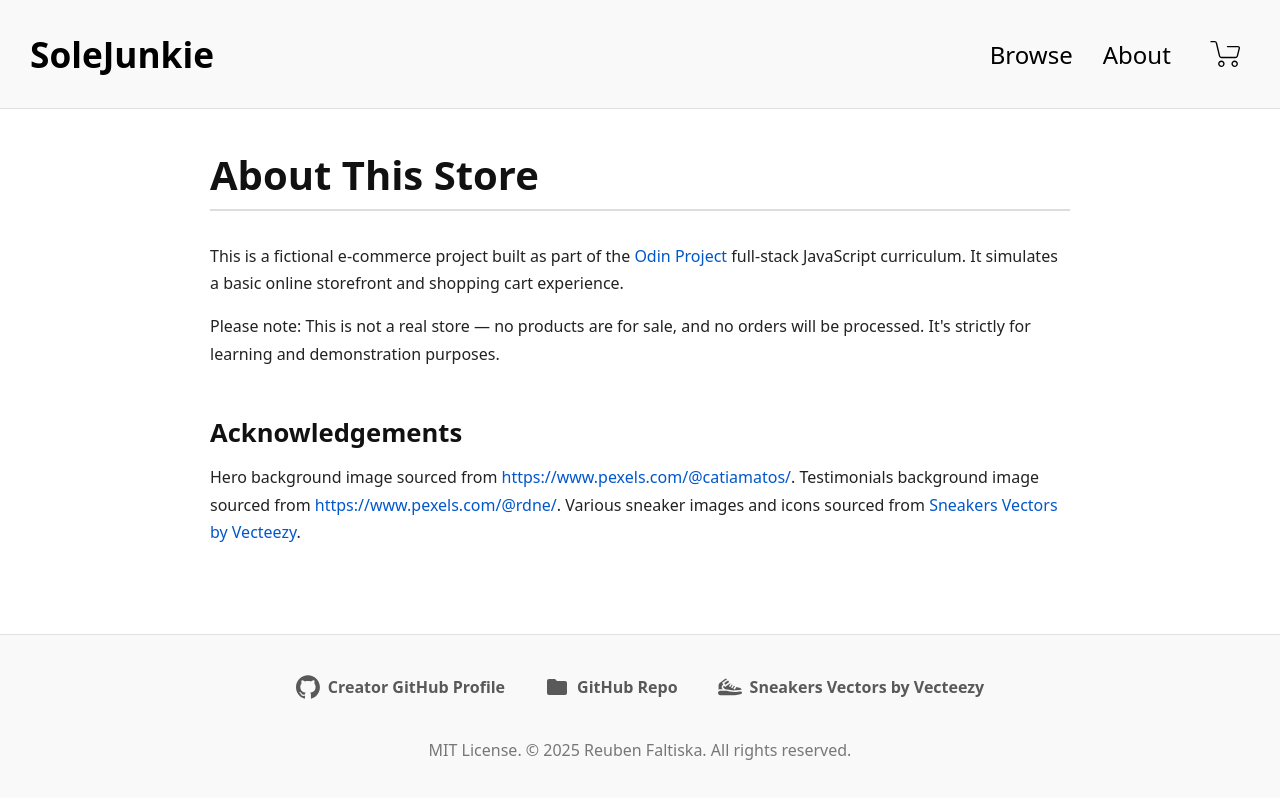
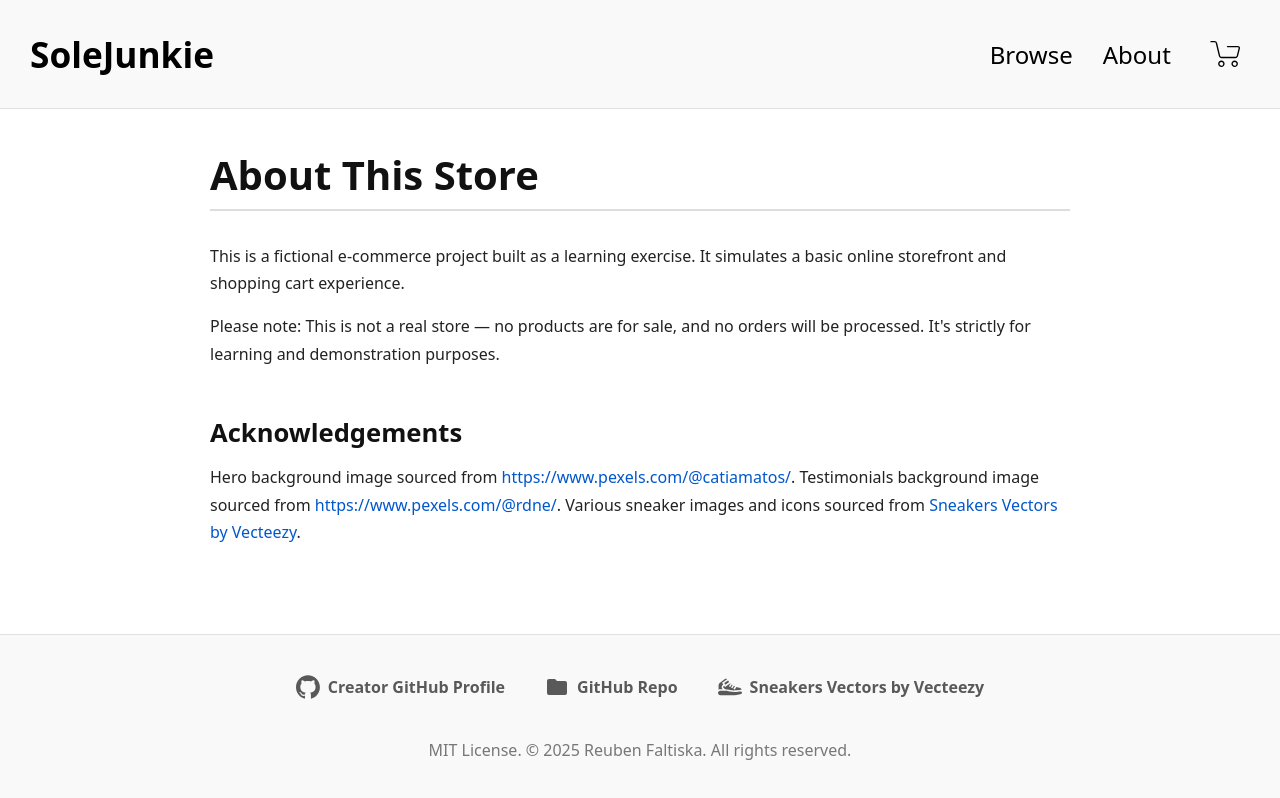
Before and after one commit to Reuben-24/shop, a React (Vite) app: page /about in a window 1280 px wide. Shown: the top 798 px of the page. Built offline with nearby package versions, Linux system fonts and the light colour scheme.

Commit message:
Update about page

```diff
--- a/src/components/About.jsx
+++ b/src/components/About.jsx
@@ -7,16 +7,7 @@ function About() {
         <section className={styles.introSection}>
           <h1>About This Store</h1>
           <p>
-            This is a fictional e-commerce project built as part of the
-            <a
-              href="https://www.theodinproject.com"
-              target="_blank"
-              rel="noopener noreferrer"
-            >
-              {" "}
-              Odin Project
-            </a>{" "}
-            full-stack JavaScript curriculum. It simulates a basic online
+            This is a fictional e-commerce project built as a learning exercise. It simulates a basic online
             storefront and shopping cart experience.
           </p>
           <p>
```
